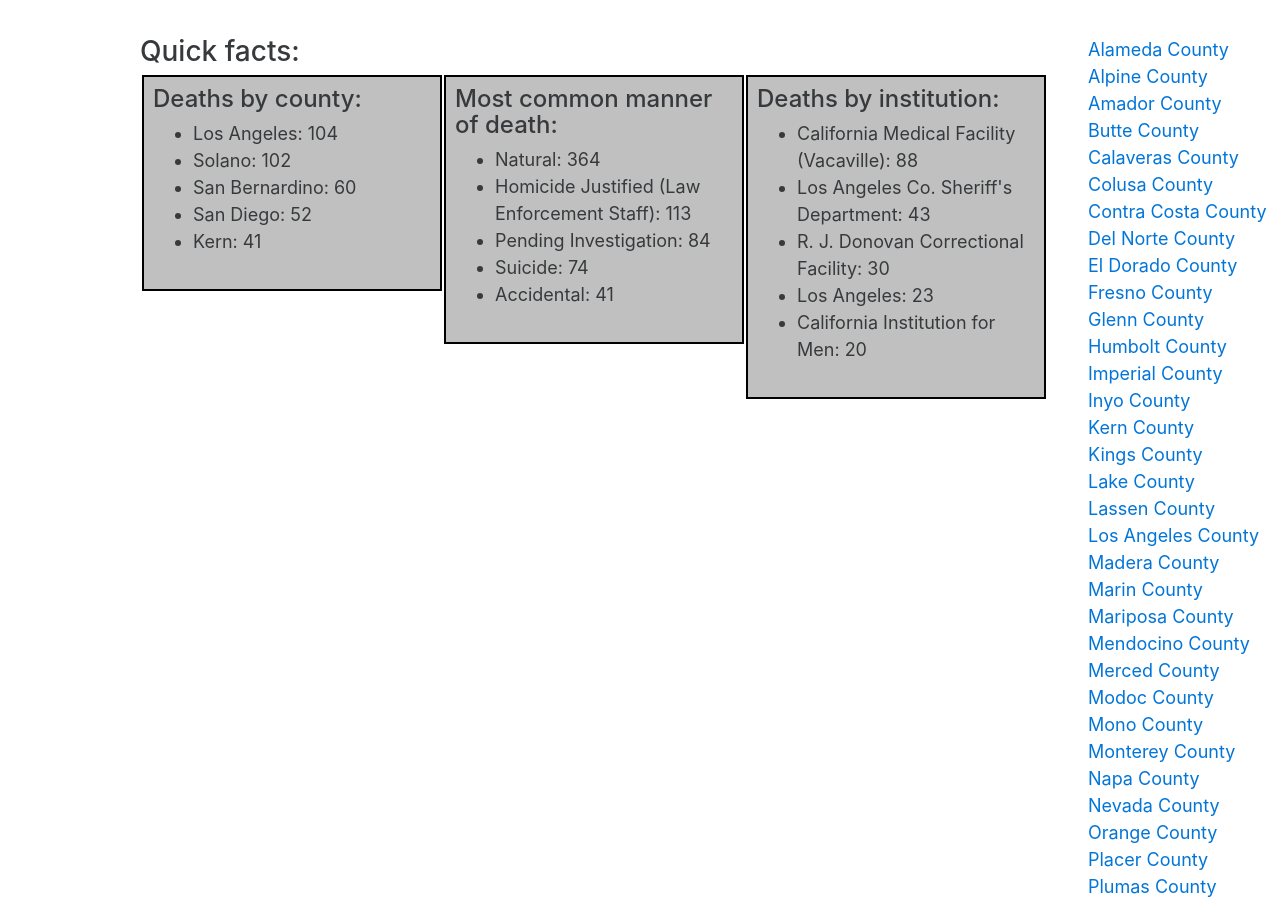
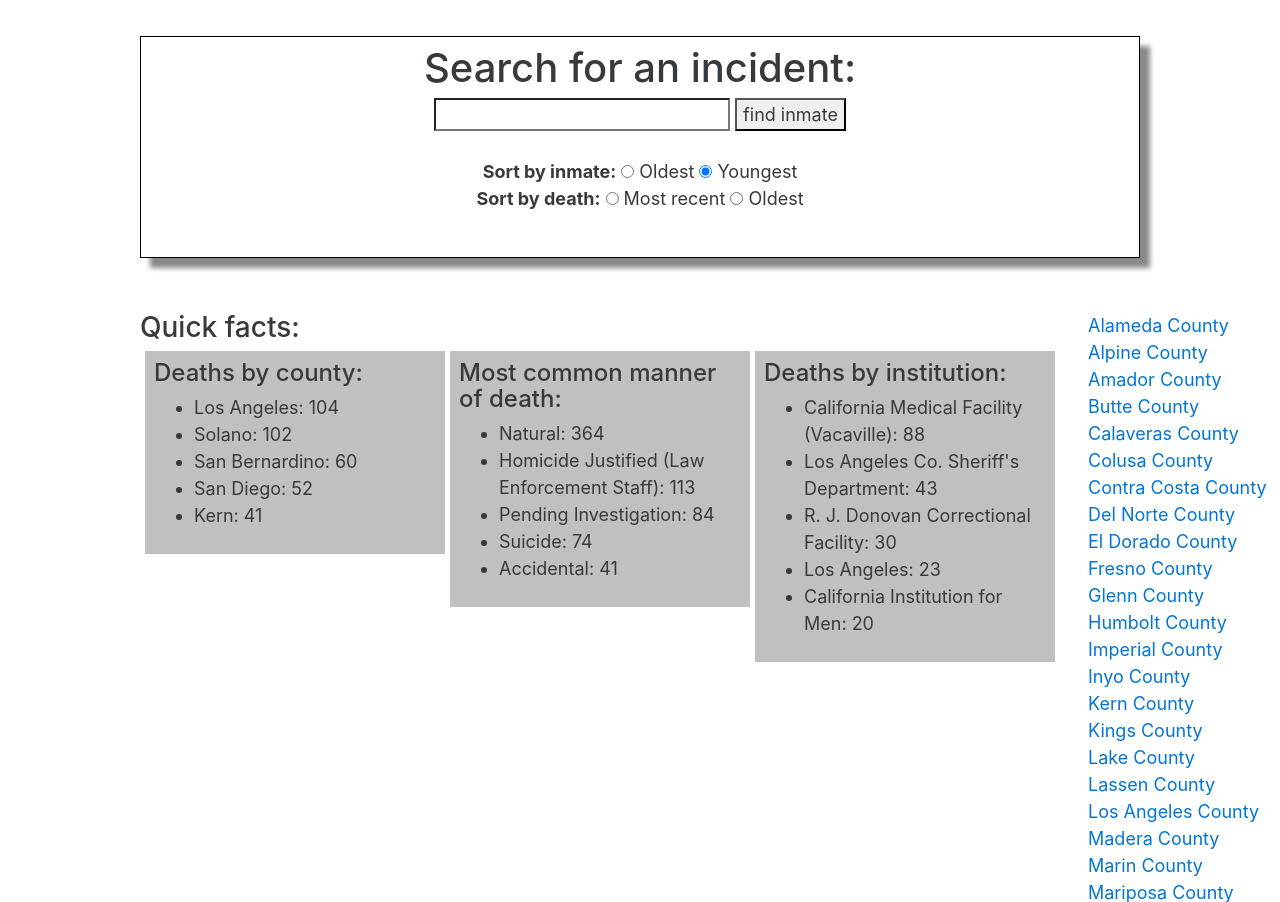
Before and after one commit to pyeu/final-app, a Flask app: page / in a window 1280 px wide. Shown: the part 115-1017 px from the top of the page. Run offline with Flask 2, Linux system fonts and the light colour scheme; some libraries are stand-ins or nearby versions.

Commit message:
homepage rearranged

```diff
--- a/static/styles.css
+++ b/static/styles.css
@@ -42,9 +42,8 @@ width: 30%;
 min-height: 150px;
 max-width: 330px;
 margin-bottom:45px;
-padding: 0.5em 0.5em 1.0em;
-border: 2px solid black;
-margin-left: 2px;
+padding: 0.5em 0.5em 0.5em;
+margin-left: 5px;
 background: silver;
 word-wrap: break-word;
 }
--- a/templates/homepage.html
+++ b/templates/homepage.html
@@ -17,6 +17,15 @@
         	</div>
       	</header>
 
+<!-- searchbox -->
+      <div class="searchbox">
+          <h1 class="site-title">Search for an incident:</h1>
+            {% include 'searchbox.html' %}
+      </div>
+
+<br>
+<br>
+
 <!-- add list of counties -->
       <div class="countylist">
         {% include 'countylist.html' %}
@@ -30,11 +39,6 @@
         <hr class="clearing" />
       </div>
 
-<!-- searchbox -->
-    	<div class="searchbox">
-      		<h1 class="site-title">Search for an incident:</h1>
-       			{% include 'searchbox.html' %}
-      </div>
 
 <!-- footer -->
       <footer class="whelp">
```
